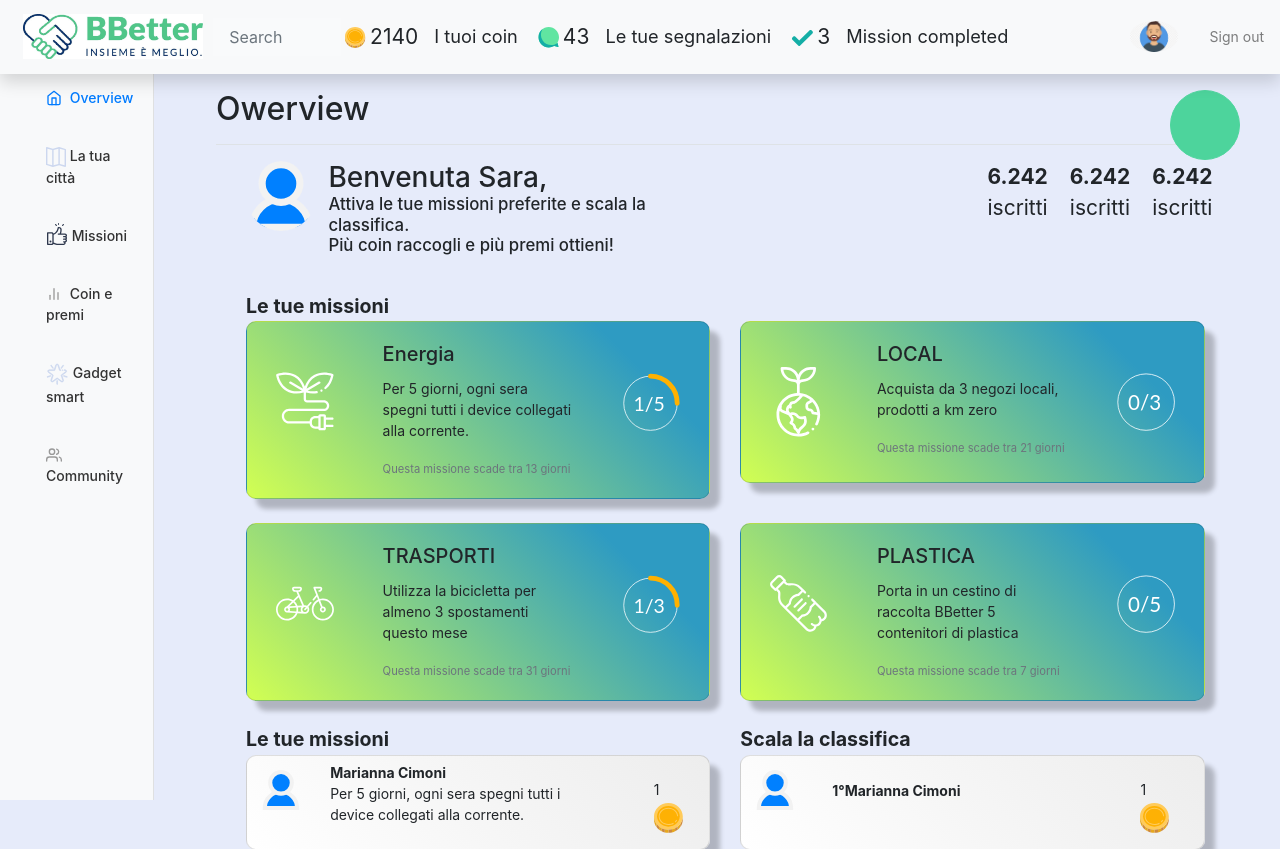
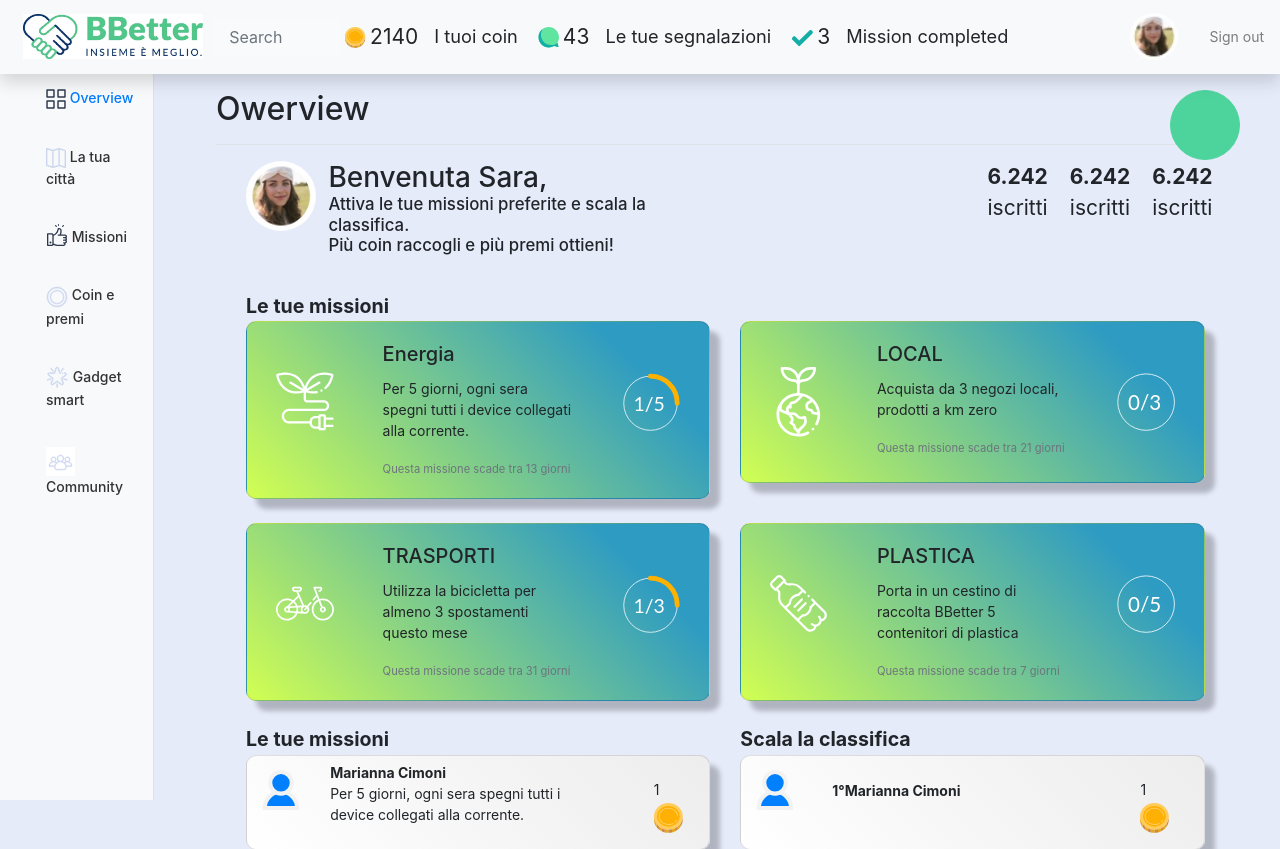
Before and after one commit to tomislav98/team-12-tim-hackathon, a Django app: page / in a window 1280 px wide. Shown: the top 849 px of the page. Run offline with Django 3.2, Linux system fonts and the light colour scheme; a user stored in the database is signed in; parts of the project's set-up code (start-up, migrations or seed data) failed here and were passed over; some libraries are stand-ins or nearby versions; some web fonts are replaced.

Commit message:
menu update

```diff
--- a/team12Hackathon_webapp/Hackathon_app/templates/base.html
+++ b/team12Hackathon_webapp/Hackathon_app/templates/base.html
@@ -111,7 +111,7 @@
 
     <ul class="navbar-nav px-3">
         <li class="nav-item text-nowrap">
-            <img src="{% static '/svg/avatar.jpg' %}" class="rounded-circle" alt="Cinque Terre" style="width: 3rem;">
+            <img src="{% static '/svg/profile-avatar.jpg' %}" class="rounded-circle" alt="Cinque Terre" style="width: 3rem;">
         </li>
     </ul>
 
@@ -130,7 +130,7 @@
                 <ul class="nav flex-column">
                     <li class="nav-item nav-item-custom-padding">
                         <a class="nav-link active" href="{% url 'dashboard'%}">
-                            <span data-feather="home"></span>
+                              <img src="{% static '/svg/icon-dashboard.svg' %}" alt="">
 
                             Overview <span class="sr-only">(current)</span>
                         </a>
@@ -152,7 +152,7 @@
                     </li>
                     <li class="nav-item nav-item-custom-padding">
                         <a class="nav-link" href="{% url 'coin'%}">
-                            <span data-feather="bar-chart-2"></span>
+                              <img src="{% static '/svg/icon-coin-menu.svg' %}" alt="">
                             Coin e premi
                         </a>
                     </li>
@@ -164,7 +164,7 @@
                     </li>
                     <li class="nav-item nav-item-custom-padding">
                         <a class="nav-link" href="#">
-                            <span data-feather="users"></span>
+                            <img src="{% static '/svg/icon-community-menu.svg' %}" alt="">
                             Community
                         </a>
                     </li>
--- a/team12Hackathon_webapp/Hackathon_app/templates/dashboard.html
+++ b/team12Hackathon_webapp/Hackathon_app/templates/dashboard.html
@@ -12,7 +12,7 @@
 <div class="container">
   <div class="row">
     <div class="col-sm-1" >
-    <img src="{% static '/svg/avatar123.svg' %}" class="rounded-circle" alt="..." width="70" height="70">
+    <img src="{% static '/svg/profile-avatar@2x.jpg' %}" class="rounded-circle" alt="..." width="70" height="70">
 
   </div>
     <div class="col-sm-5" >
```
Also changed, not shown: team12Hackathon_webapp/Hackathon_app/static/svg/icon-coin-menu.svg (added), team12Hackathon_webapp/Hackathon_app/static/svg/icon-community-menu.svg (added), team12Hackathon_webapp/Hackathon_app/static/svg/icon-dashboard.svg (added), team12Hackathon_webapp/Hackathon_app/static/svg/profile-avatar.jpg (added), team12Hackathon_webapp/Hackathon_app/static/svg/profile-avatar@2x.jpg (added).
